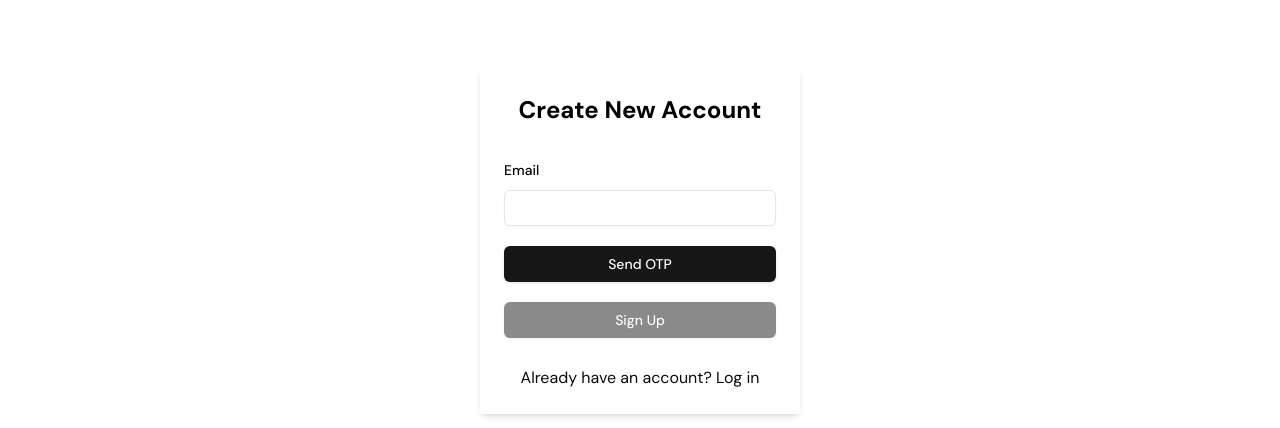
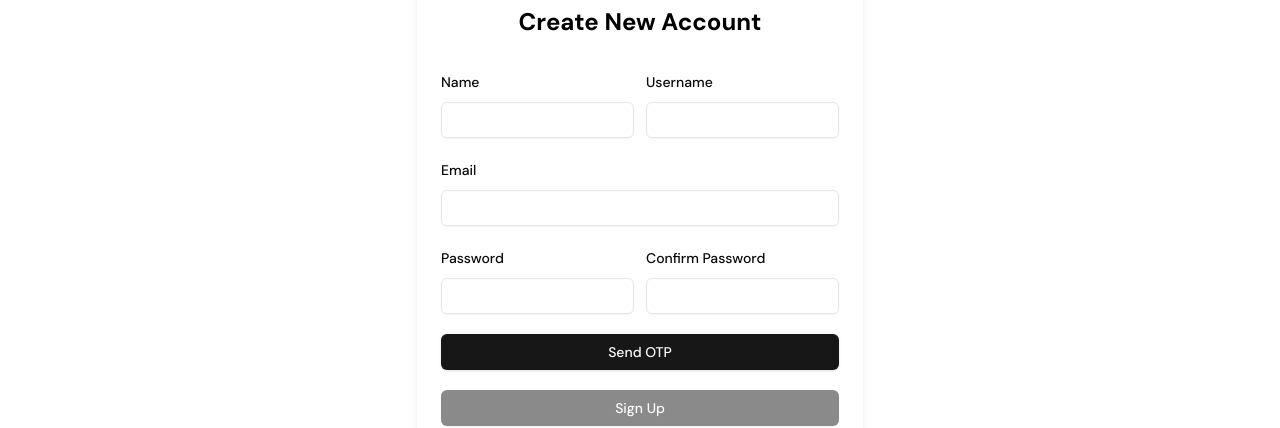
Before and after one commit to MuhammadAli62/dashboard-prototype, a React (Vite) app: page /register in a window 1280 px wide. Shown: the part 222-650 px from the top of the page. Built offline with nearby package versions, Linux system fonts and the light colour scheme; no server answers; a web font is replaced by a local one.

Commit message:
new update

```diff
--- a/src/_auth/form/SiginupForm.tsx
+++ b/src/_auth/form/SiginupForm.tsx
@@ -2,21 +2,27 @@ import React, { useState } from "react";
 import { useForm } from "react-hook-form";
 import { z } from "zod";
 import { zodResolver } from "@hookform/resolvers/zod";
-import { SignupFormSchema } from "../../lib/validation"; // Adjust the path
+import { SignupFormSchema } from "../../lib/validation/index"; // Adjust the path as necessary
 import { Form, FormControl, FormField, FormItem, FormLabel, FormMessage } from "@/components/ui/form";
 import { Input } from "@/components/ui/input";
 import { Button } from "@/components/ui/button";
 import { Link, useNavigate } from "react-router-dom";
 import Header from "@/components/Shared/Header";
 import Footer from "@/components/Shared/Footer";
-import emailjs from "@emailjs/browser";
 import { createUserWithEmailAndPassword, updateProfile } from "firebase/auth";
 import { doc, setDoc } from "firebase/firestore";
-import { auth, db } from "../../firebase/firebaseConfig"; // Adjust the path
+import { auth, db } from "../../firebase/firebaseConfig"; // Adjust the path as necessary
+import emailjs from "@emailjs/browser";
+
+const EMAILJS_SERVICE_ID = process.env.REACT_APP_EMAILJS_SERVICE_ID;
+const EMAILJS_TEMPLATE_ID = process.env.REACT_APP_EMAILJS_TEMPLATE_ID;
+const EMAILJS_PUBLIC_KEY = process.env.REACT_APP_EMAILJS_USER_ID;
+
+emailjs.init(EMAILJS_PUBLIC_KEY!);
 
 const generateOTP = () => Math.floor(100000 + Math.random() * 900000).toString();
 
-const SignupForm = () => {
+const SignupForm: React.FC = () => {
     const [isLoading, setIsLoading] = useState(false);
     const [errorMessage, setError] = useState<string | null>(null);
     const [otp, setOtp] = useState<string | null>(null);
@@ -36,29 +42,30 @@ const SignupForm = () => {
         },
     });
 
-    // Function to send OTP via EmailJS
     const sendOtpToEmail = async (email: string) => {
         const generatedOtp = generateOTP();
         setOtp(generatedOtp);
 
         try {
-          await emailjs.send(
-            "service_x7r00a8", // Replace with your EmailJS Service ID
-            "template_2scv5pf", // Replace with your EmailJS Template ID
-            { otp: generatedOtp, user_email: email }, // Template variables
-            "qw3XSq9Q51WM1HTbG" // Your EmailJS User ID (replace with the actual value)
-        );
+            const response = await emailjs.send(
+                EMAILJS_SERVICE_ID!,
+                EMAILJS_TEMPLATE_ID!,
+                { otp: generatedOtp, user_email: email }
+            );
 
-            console.log(`OTP sent to ${email}: ${generatedOtp}`);
-            setOtpSent(true);
-            setError(null);
+            if (response.status === 200) {
+                console.log(`OTP sent to ${email}: ${generatedOtp}`);
+                setOtpSent(true);
+                setError(null);
+            } else {
+                throw new Error("Failed to send OTP");
+            }
         } catch (error) {
             console.error("Error sending OTP:", error);
             setError("Failed to send OTP. Please try again.");
         }
     };
 
-    // Function to verify the OTP
     const verifyOtp = (enteredOtp: string) => {
         if (otp === enteredOtp) {
             setOtpVerified(true);
@@ -68,8 +75,7 @@ const SignupForm = () => {
         }
     };
 
-    // Form submission handler
-    async function onSubmit(values: z.infer<typeof SignupFormSchema>) {
+    const onSubmit = async (values: z.infer<typeof SignupFormSchema>) => {
         if (!otpVerified) {
             return setError("Please verify your OTP before proceeding.");
         }
@@ -98,7 +104,7 @@ const SignupForm = () => {
         } finally {
             setIsLoading(false);
         }
-    }
+    };
 
     return (
         <>
@@ -108,7 +114,34 @@ const SignupForm = () => {
                     <div className="flex flex-col items-center min-w-80 p-6 rounded mx-auto shadow-md">
                         <h2 className="text-2xl font-bold text-black mb-4">Create New Account</h2>
                         <form onSubmit={form.handleSubmit(onSubmit)} className="flex flex-col w-full gap-5 mt-4">
-                            {/* Name, Username, Email, Password */}
+                            <div className="flex flex-col md:flex-row justify-between gap-3">
+                                <FormField
+                                    name="name"
+                                    control={form.control}
+                                    render={({ field }) => (
+                                        <FormItem>
+                                            <FormLabel>Name</FormLabel>
+                                            <FormControl>
+                                                <Input type="text" className="shad-input sm:w-310 w-full" {...field} />
+                                            </FormControl>
+                                            <FormMessage />
+                                        </FormItem>
+                                    )}
+                                />
+                                <FormField
+                                    name="username"
+                                    control={form.control}
+                                    render={({ field }) => (
+                                        <FormItem>
+                                            <FormLabel>Username</FormLabel>
+                                            <FormControl>
+                                                <Input type="text" className="shad-input sm:w-310 w-full" {...field} />
+                                            </FormControl>
+                                            <FormMessage />
+                                        </FormItem>
+                                    )}
+                                />
+                            </div>
                             <FormField
                                 name="email"
                                 control={form.control}
@@ -122,8 +155,34 @@ const SignupForm = () => {
                                     </FormItem>
                                 )}
                             />
-
-                            {/* Send OTP Button */}
+                            <div className="flex flex-col md:flex-row justify-between gap-3">
+                                <FormField
+                                    name="password"
+                                    control={form.control}
+                                    render={({ field }) => (
+                                        <FormItem>
+                                            <FormLabel>Password</FormLabel>
+                                            <FormControl>
+                                                <Input type="password" className="shad-input sm:w-310 w-full" {...field} />
+                                            </FormControl>
+                                            <FormMessage />
+                                        </FormItem>
+                                    )}
+                                />
+                                <FormField
+                                    name="confirmpassword"
+                                    control={form.control}
+                                    render={({ field }) => (
+                                        <FormItem>
+                                            <FormLabel>Confirm Password</FormLabel>
+                                            <FormControl>
+                                                <Input type="password" className="shad-input sm:w-310 w-full" {...field} />
+                                            </FormControl>
+                                            <FormMessage />
+                                        </FormItem>
+                                    )}
+                                />
+                            </div>
                             {!otpSent && (
                                 <Button
                                     type="button"
@@ -133,8 +192,6 @@ const SignupForm = () => {
                                     Send OTP
                                 </Button>
                             )}
-
-                            {/* OTP Verification */}
                             {otpSent && !otpVerified && (
                                 <FormField
                                     name="otp"
@@ -155,8 +212,6 @@ const SignupForm = () => {
                                     )}
                                 />
                             )}
-
-                            {/* Submit Button */}
                             <Button type="submit" className="shad-button_primary" disabled={!otpVerified}>
                                 {isLoading ? <span>Loading...</span> : "Sign Up"}
                             </Button>
```
Also changed, not shown: 1 other file (tests, documents, lock files or other folders).
